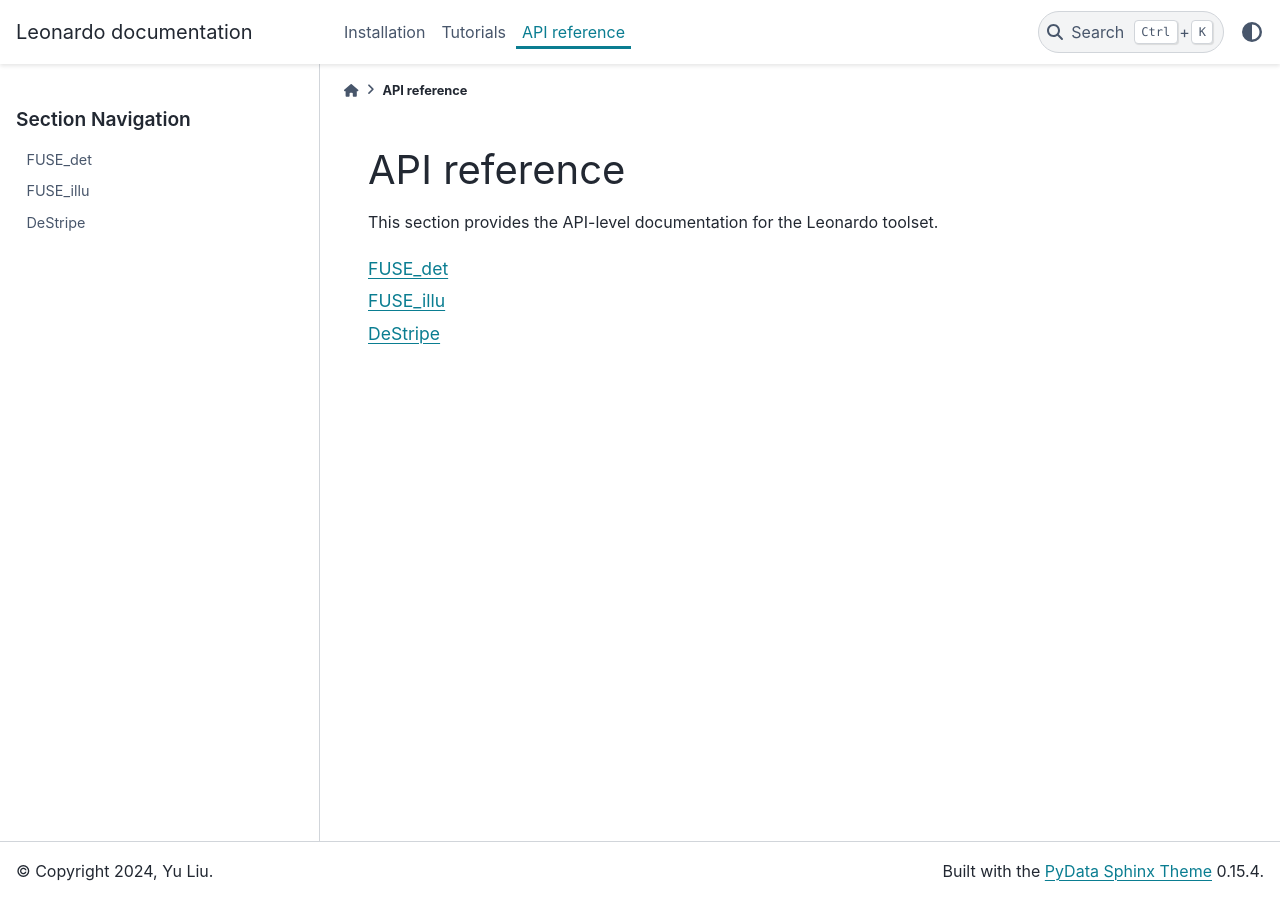
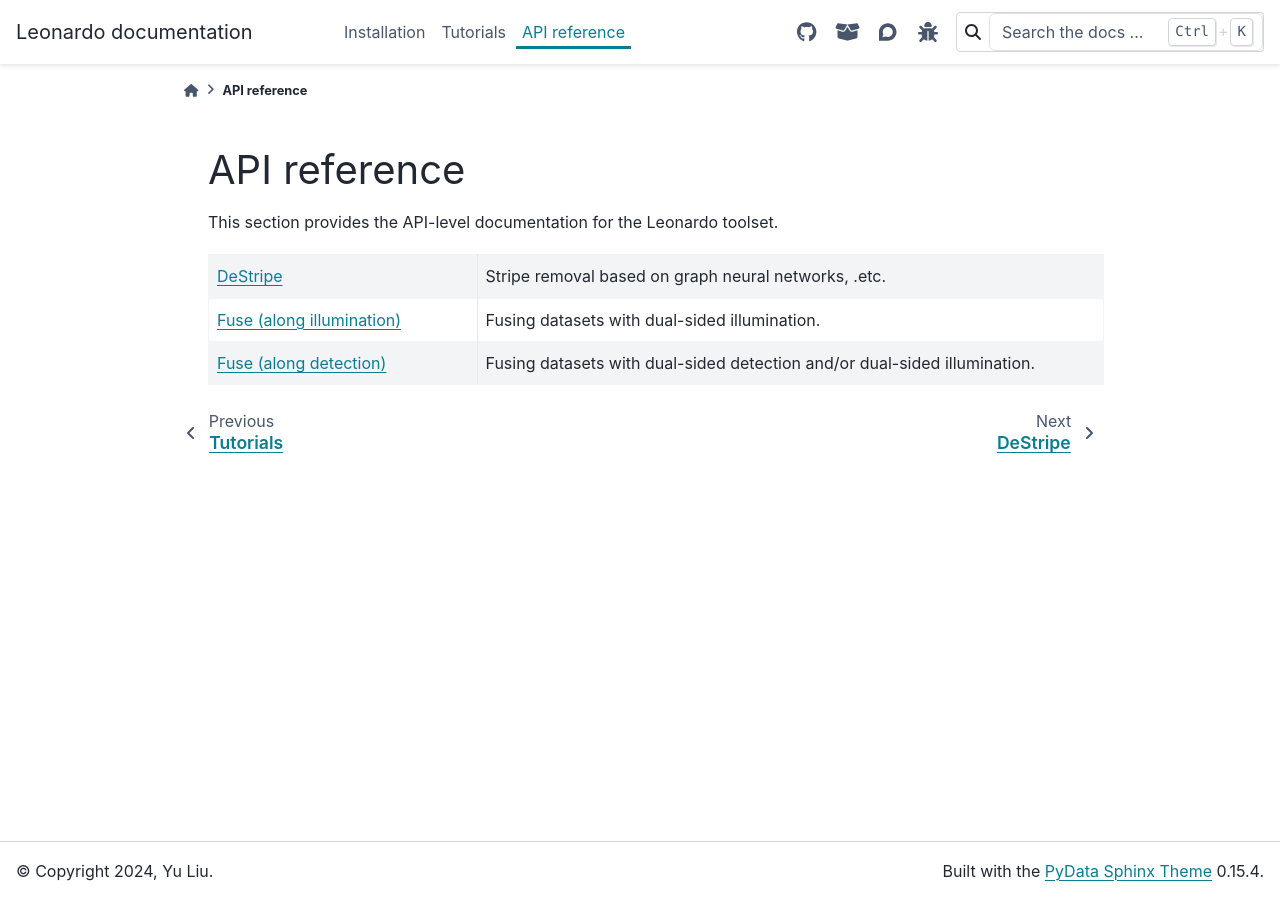
Before and after one commit to yuliu96/leonardo_toolset_revision, a Sphinx documentation site: the page built from docs/api.rst, in a window 1280 px wide. Built offline with Sphinx 7.4.7 and the PyData theme 0.15.4, drawn with Linux system fonts in a browser that asks for light colours; pages that are not in the unit, such as notebooks, are missing from menus.

```diff
--- a/docs/api.rst
+++ b/docs/api.rst
@@ -1,11 +1,24 @@
+:html_theme.sidebar_secondary.remove:
+
 API reference
-===============
+=============
 
 This section provides the API-level documentation for the Leonardo toolset.
 
+.. list-table::
+   :widths: 30 70
+   :align: left
+
+   * - :doc:`DeStripe <destripe>`
+     - Stripe removal based on graph neural networks, .etc.
+   * - :doc:`Fuse (along illumination) <fuse_illu>`
+     - Fusing datasets with dual-sided illumination.
+   * - :doc:`Fuse (along detection) <fuse_det>`
+     - Fusing datasets with dual-sided detection and/or dual-sided illumination.
+
 .. toctree::
-   :maxdepth: 1
+   :hidden:
 
+   destripe
+   fuse_illu
    fuse_det
-   fuse_illu
-   destripe
--- a/docs/conf.py
+++ b/docs/conf.py
@@ -55,21 +55,51 @@ html_theme = "pydata_sphinx_theme"
 pygments_style = "sphinx"
 pygments_dark_style = "monokai"
 
+
 html_theme_options = {
-    "navigation_depth": 4,
-    "show_prev_next": False,
-    "show_toc_level": 2,
-    "secondary_sidebar_items": ["page-toc"],
+    "navbar_start": ["navbar-logo"],
+    "navbar_center": ["navbar-nav"],
+    "navbar_end": ["navbar-icon-links.html", "search-field.html"],
+    "navbar_persistent": [],
+    "icon_links": [
+        {
+            "name": "GitHub",
+            "url": "https://github.com/peng-lab/leonardo_toolset",
+            "icon": "fa-brands fa-github",
+        },
+        {
+            "name": "PyPI",
+            "url": "https://pypi.org/project/leonardo-toolset/",
+            "icon": "fa-solid fa-box-open",
+        },
+        {
+            "name": "Image.sc Forum",
+            "url": "https://forum.image.sc/t/software-release-leonardo-a-toolset-to-remove-sample-induced-aberrations-in-light-sheet-microscopy-images/107622/2",
+            "icon": "fa-brands fa-discourse",
+        },
+        {
+            "name": "Issues",
+            "url": "https://github.com/peng-lab/leonardo_toolset/issues",
+            "icon": "fa-solid fa-bug",
+        },
+    ],
+    "secondary_sidebar_items": {
+        "**": ["page-toc"],
+    },
 }
 
 
+# html_sidebars = {"pagename": []}
+html_sidebars = {"**": []}
+
 html_context = {
     "display_github": True,
-    "github_user": "yuliu96",
-    "github_repo": "leonardo-rtd",
+    "github_user": "peng-lab",
+    "github_repo": "leonardo_toolset",
     "github_version": "main",
     "conf_py_path": "/docs/",
 }
+
 
 html_show_sphinx = False
 epub_show_urls = "footnote"
@@ -110,4 +140,9 @@ autodoc_mock_imports = [
     "re",
     "colour",
     "haiku",
+    "torchvision",
 ]
+
+rst_prolog = """
+.. |Docs| replace:: `Docs <https://github.com/peng-lab/leonardo_toolset>`__
+"""
--- a/docs/tutorials.rst
+++ b/docs/tutorials.rst
@@ -1,3 +1,5 @@
+:html_theme.sidebar_secondary.remove:
+
 Tutorials
 =========
 This section contains various tutorials showcasing light-sheet data processing with :mod:`Leonardo`.
```
Also changed, not shown: README.md (+6 -0 lines), docs/index.rst (+6 -9 lines), docs/installation.rst (+21 -0 lines).
